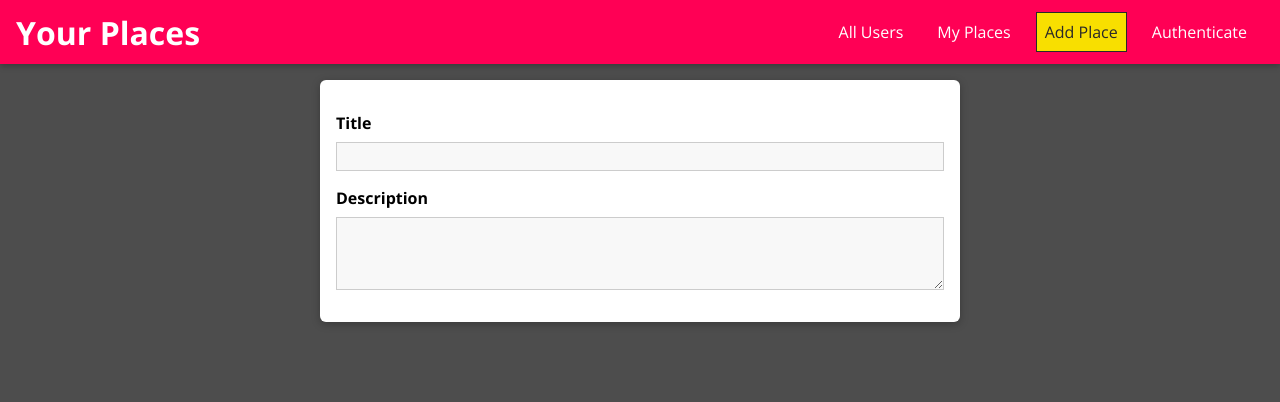
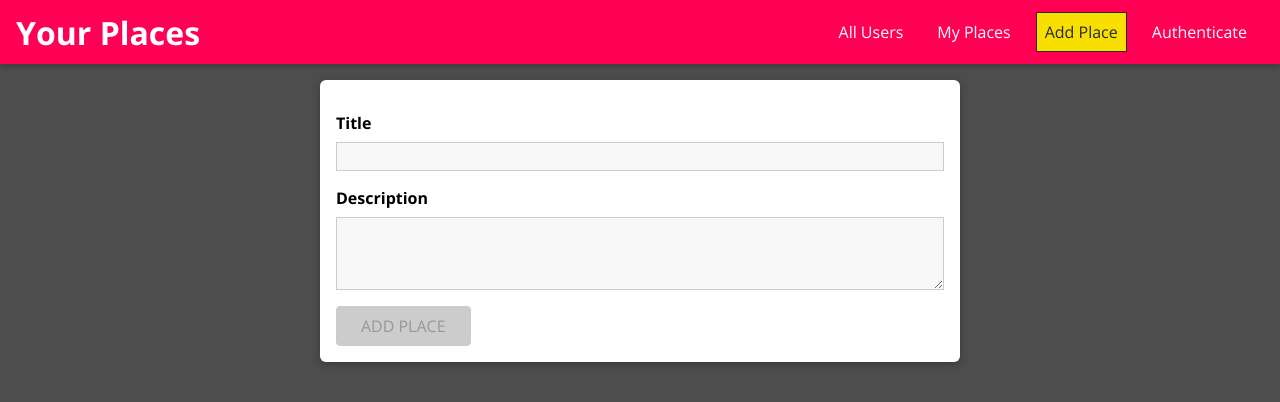
Before and after one commit to PhusionDev/udy-react-frontend-01-starting-setup, a React (Create React App) app: page /places/new in a window 1280 px wide. Shown: the top 402 px of the page. Built offline with nearby package versions, Linux system fonts and the light colour scheme.

Commit message:
62. Managing Form-wide State

```diff
--- a/src/places/pages/NewPlace.js
+++ b/src/places/pages/NewPlace.js
@@ -1,18 +1,63 @@
-import React, { useCallback } from 'react';
+import React, { useCallback, useReducer } from 'react';
 
+import Input from '../../shared/components/FormElements/Input';
+import Button from '../../shared/components/FormElements/Button';
+import {
+  VALIDATOR_REQUIRE,
+  VALIDATOR_MINLENGTH,
+} from '../../shared/util/validators';
 import './NewPlace.css';
-import {
-  VALIDATOR_MINLENGTH,
-  VALIDATOR_REQUIRE,
-} from '../../shared/util/validators';
-import Input from '../../shared/components/FormElements/Input';
+
+const formReducer = (state, action) => {
+  switch (action.type) {
+    case 'INPUT_CHANGE':
+      let formIsValid = true;
+      for (const inputId in state.inputs) {
+        if (inputId === action.inputId) {
+          formIsValid = formIsValid && action.isValid;
+        } else {
+          formIsValid = formIsValid && state.inputs[inputId].isValid;
+        }
+      }
+      return {
+        ...state,
+        inputs: {
+          ...state.inputs,
+          [action.inputId]: { value: action.value, isValid: action.isValid },
+        },
+        isValid: formIsValid,
+      };
+    default:
+      return state;
+  }
+};
 
 const NewPlace = () => {
-  const titleInputHandler = useCallback((id, value, isValid) => {}, []);
-  const descriptionInputHandler = useCallback((id, value, isValid) => {}, []);
+  const [formState, dispatch] = useReducer(formReducer, {
+    inputs: {
+      title: {
+        value: '',
+        isValid: false,
+      },
+      description: {
+        value: '',
+        isValid: false,
+      },
+    },
+    isValid: false,
+  });
+
+  const inputHandler = useCallback((id, value, isValid) => {
+    dispatch({
+      type: 'INPUT_CHANGE',
+      value: value,
+      isValid: isValid,
+      inputId: id,
+    });
+  }, []);
 
   return (
-    <form action='' className='place-form'>
+    <form className='place-form'>
       <Input
         id='title'
         element='input'
@@ -20,16 +65,19 @@
         label='Title'
         validators={[VALIDATOR_REQUIRE()]}
         errorText='Please enter a valid title.'
-        onInput={titleInputHandler}
+        onInput={inputHandler}
       />
       <Input
         id='description'
         element='textarea'
         label='Description'
         validators={[VALIDATOR_MINLENGTH(5)]}
-        errorText='Please enter a valid description(at least 5 characters).'
-        onInput={descriptionInputHandler}
+        errorText='Please enter a valid description (at least 5 characters).'
+        onInput={inputHandler}
       />
+      <Button type='submit' disabled={!formState.isValid}>
+        ADD PLACE
+      </Button>
     </form>
   );
 };
```
